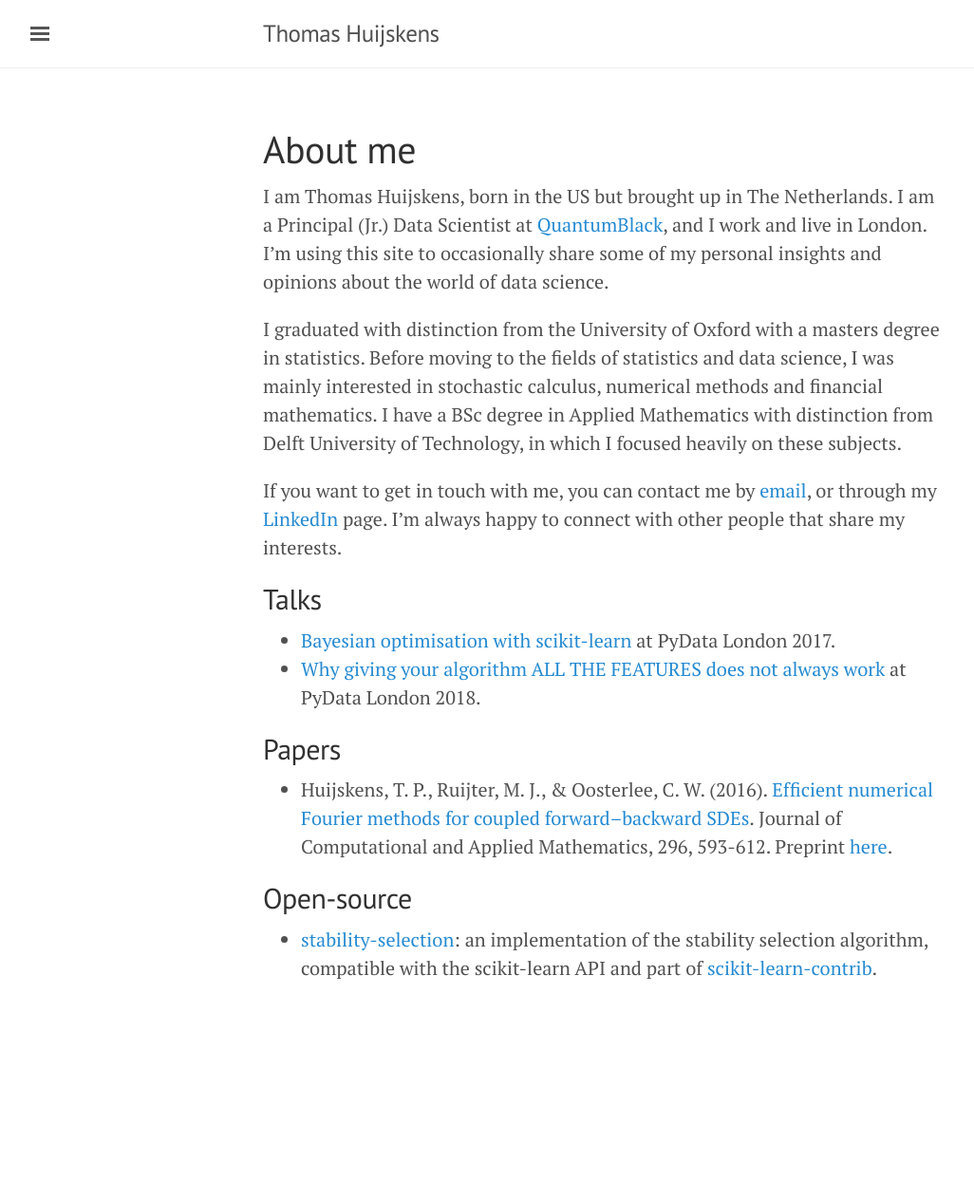
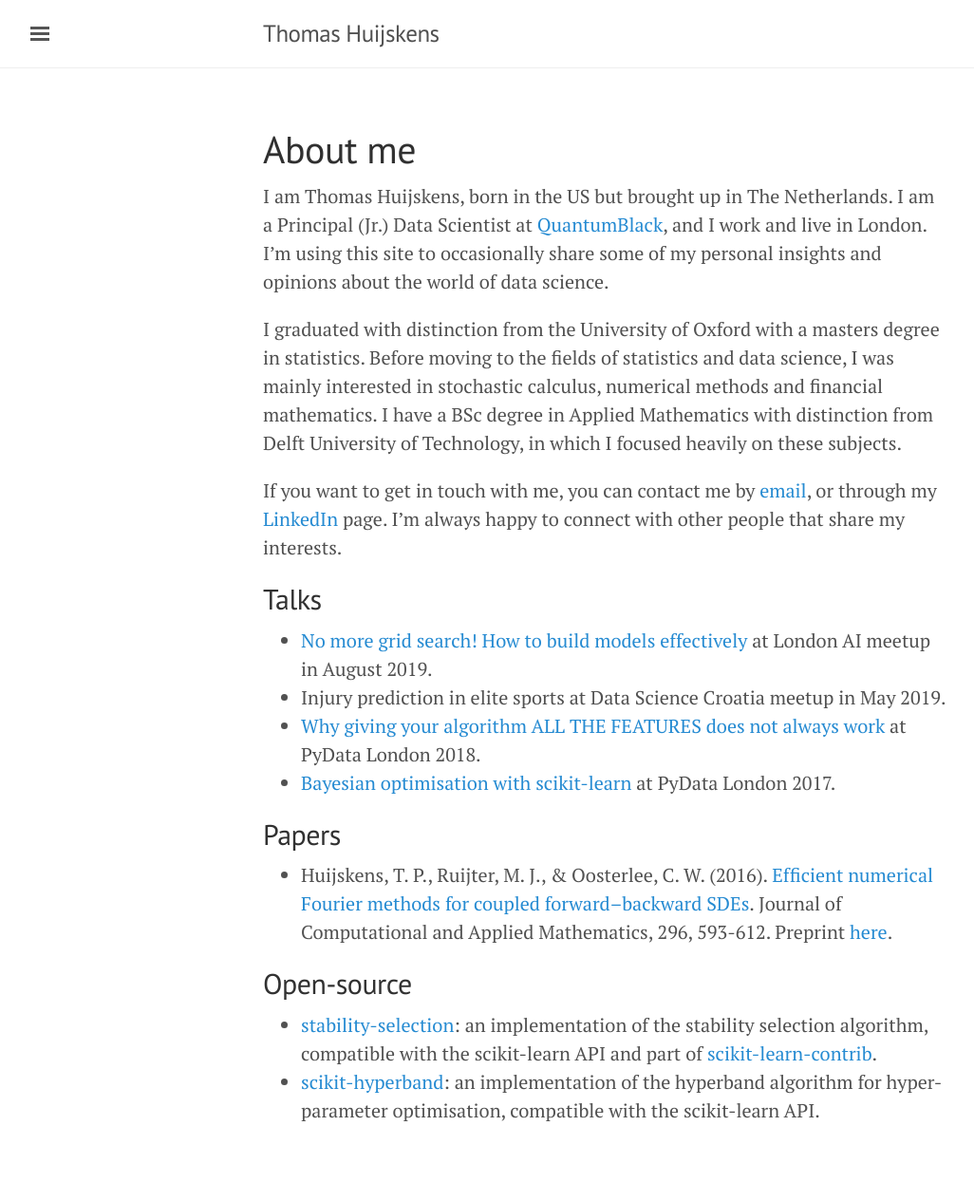
Before and after one commit to thuijskens/thuijskens.github.io, a Jekyll site: the page built from about.md, in a window 1280 px wide. Shown: the whole page at 95% size, without its empty margins (3-1029 px from the left). Built offline with Jekyll 4.4.1, drawn with Linux system fonts in a browser that asks for light colours; before the commit the page ends 1115 px from its top, so only the background shows below that.

Commit message:
Update about page with talks

```diff
--- a/about.md
+++ b/about.md
@@ -11,8 +11,10 @@ If you want to get in touch with me, you can contact me by [email](mailto:thomas
 
 ## Talks
 
+- [No more grid search! How to build models effectively](https://www.youtube.com/watch?v=q-vz2Z5UTtY) at London AI meetup in August 2019.
+- Injury prediction in elite sports at Data Science Croatia meetup in May 2019.
+- [Why giving your algorithm ALL THE FEATURES does not always work](https://www.youtube.com/watch?v=JsArBz46_3s&t=162s) at PyData London 2018.
 - [Bayesian optimisation with scikit-learn](https://www.youtube.com/watch?v=jtRPxRnOXnk&t=7s) at PyData London 2017.
-- [Why giving your algorithm ALL THE FEATURES does not always work](https://www.youtube.com/watch?v=JsArBz46_3s&t=162s) at PyData London 2018.
 
 ## Papers
 
@@ -21,3 +23,4 @@ If you want to get in touch with me, you can contact me by [email](mailto:thomas
 ## Open-source
 
 - [stability-selection](https://github.com/scikit-learn-contrib/stability-selection): an implementation of the stability selection algorithm, compatible with the scikit-learn API and part of [scikit-learn-contrib](https://github.com/scikit-learn-contrib).
+- [scikit-hyperband](https://github.com/thuijskens/scikit-hyperband): an implementation of the hyperband algorithm for hyper-parameter optimisation, compatible with the scikit-learn API.
```
